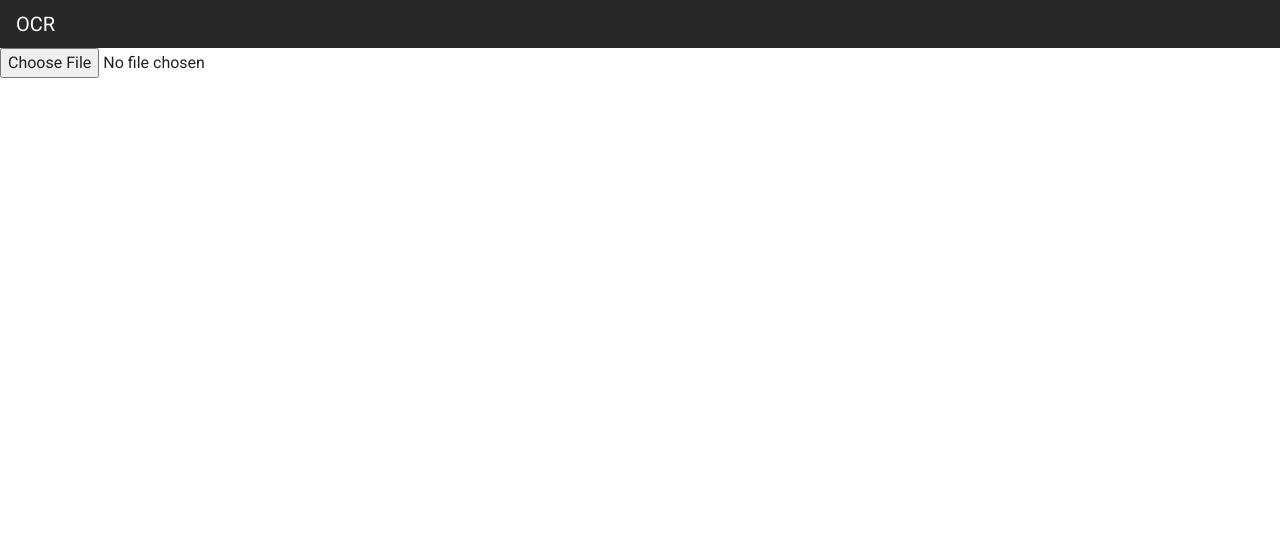
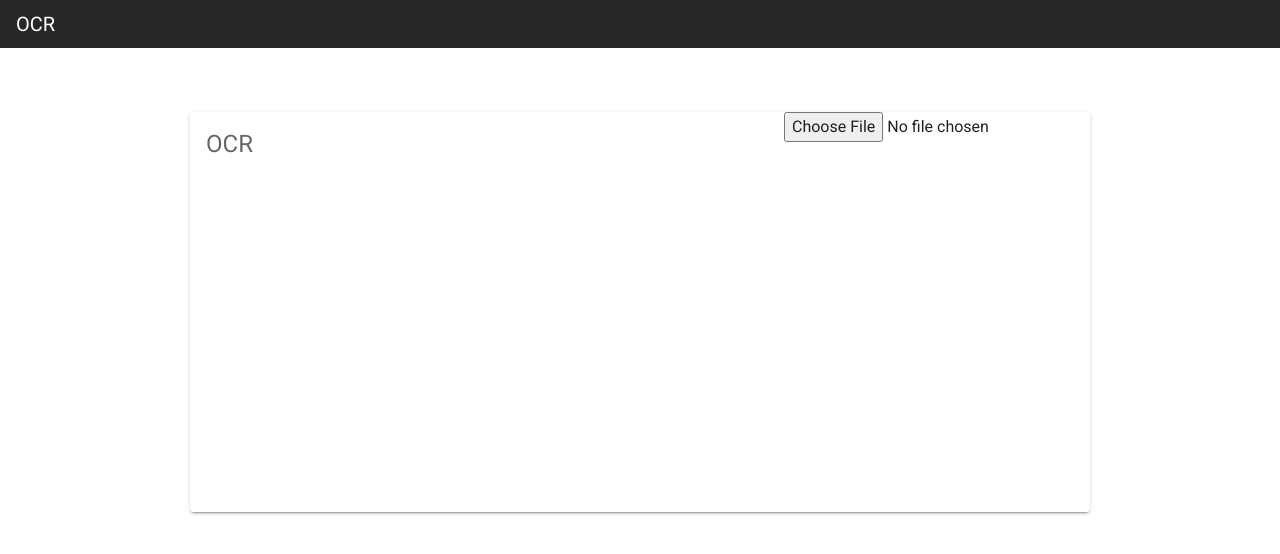
Before and after one commit to Liyumk/ocr-app, a Vue app: page / in a window 1280 px wide. Shown: the top 554 px of the page. Built offline with nearby package versions, Linux system fonts and the light colour scheme.

Commit message:
Started working on the home page.

```diff
--- a/src/components/InputFile.vue
+++ b/src/components/InputFile.vue
@@ -1,6 +1,17 @@
 <template>
-    <div>
-        <input type="file" name="inputFile" id="inputFile">
+    <div class="mt-16">
+        <v-card
+        class="d-flex justify-center mx-auto"
+        min-height="400"
+        max-width="900">
+            <v-card-text>
+                <p class="text-h5">
+                    OCR
+                </p>
+            </v-card-text>
+
+            <input type="file" name="inputFile" id="inputFile">
+        </v-card>
 
 
     </div>
--- a/src/views/Home.vue
+++ b/src/views/Home.vue
@@ -1,10 +1,9 @@
 <template>
-  <div>
+  <div class="">
     <Navbar/>
-    <div class="d-flex">
+    <div class="" >
       <InputFile/>
     </div>
-
 
   </div>
 </template>
```
